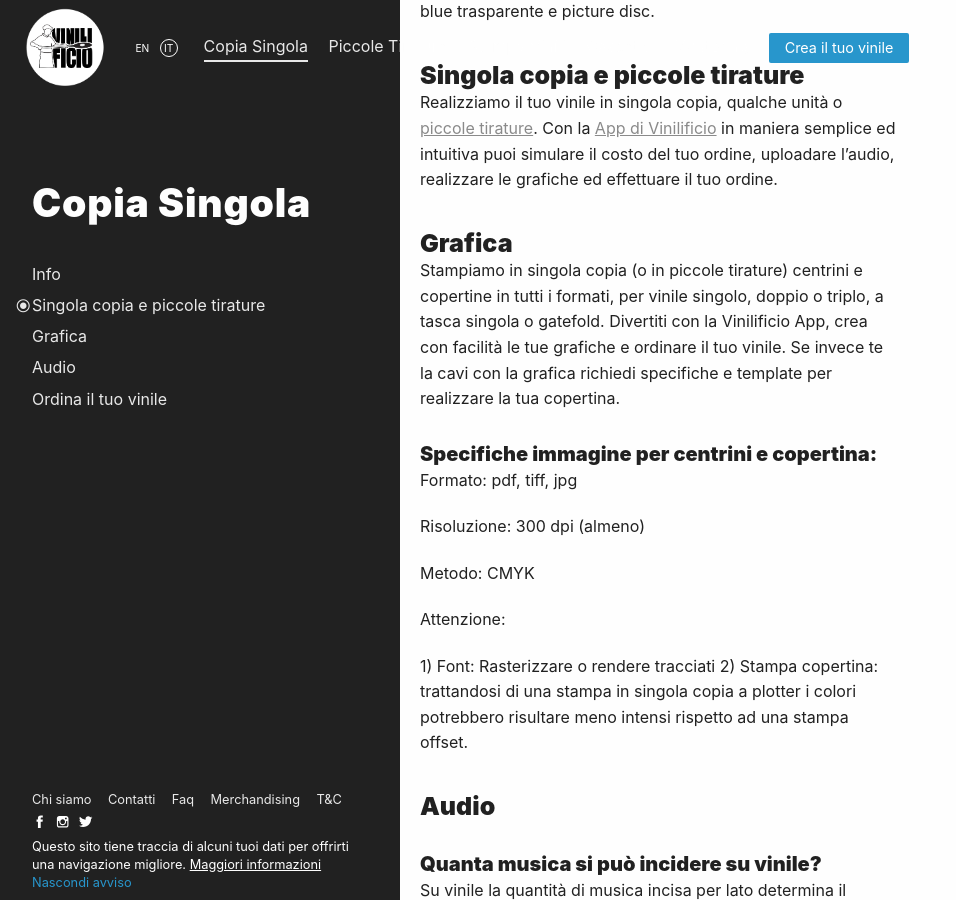
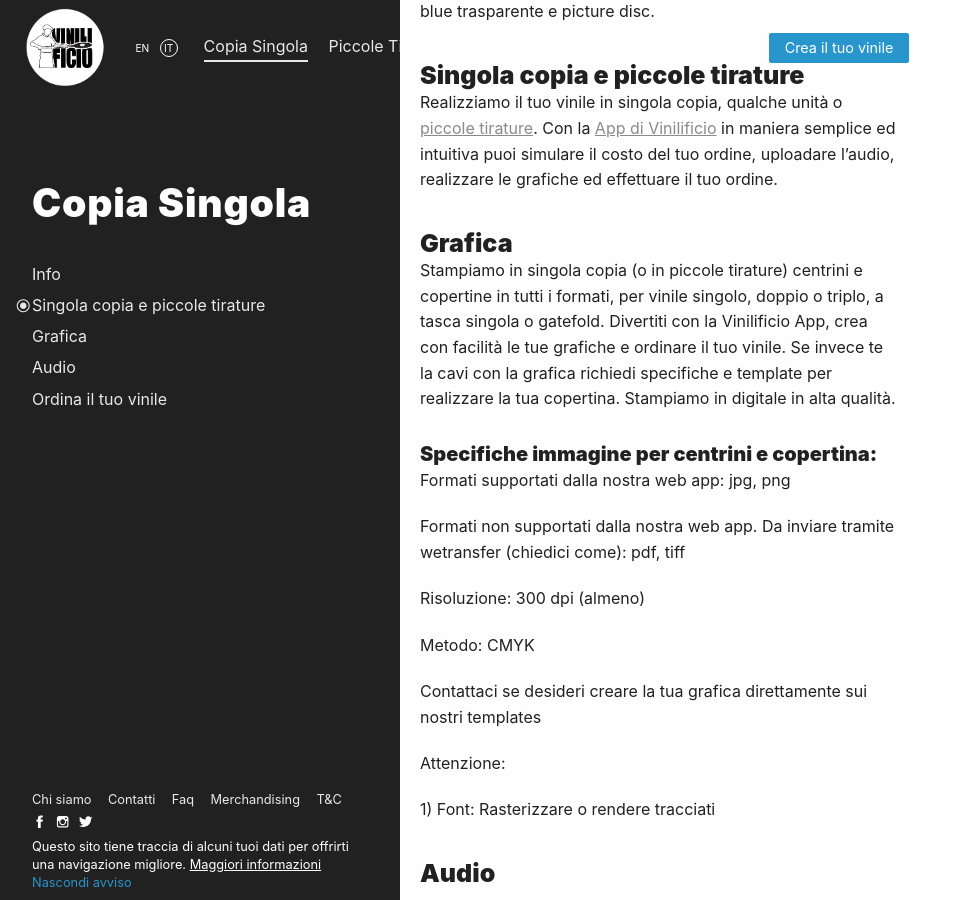
Before and after one commit to Vinilificio/vinilificio.com, a Jekyll site: the page built from _pages/copia-singola.md, in a window 1280 px wide and 900 px high, scrolled down 570 px. Shown: the whole window, without its empty margins (0-956 px from the left). Built offline with Jekyll 4.4.1, drawn with Linux system fonts in a browser that asks for light colours; nearby versions of some CDN libraries; comment, search, counter and statistics services are not loaded.

Commit message:
aggiornamento specifiche e stampa digitale

```diff
--- a/_pages/copia-singola.md
+++ b/_pages/copia-singola.md
@@ -32,19 +32,25 @@
 ### Grafica
 
 Stampiamo in singola copia (o in piccole tirature) centrini e copertine in tutti i formati, per vinile singolo, doppio o triplo, a tasca singola o gatefold. Divertiti con la Vinilificio App, crea con facilità le tue grafiche e ordinare il tuo vinile. Se invece te la cavi con la grafica richiedi specifiche e template per realizzare la tua copertina.
+Stampiamo in digitale in alta qualità.
 
 #### Specifiche immagine per centrini e copertina:
 
-Formato: pdf, tiff, jpg
+Formati supportati dalla nostra web app: jpg, png
+
+Formati non supportati dalla nostra web app. Da inviare tramite wetransfer (chiedici come): pdf, tiff
 
 Risoluzione: 300 dpi (almeno)
 
 Metodo: CMYK
 
+Contattaci se desideri creare la tua grafica direttamente sui nostri templates
+
 Attenzione:
 
 1) Font: Rasterizzare o rendere tracciati
-2) Stampa copertina: trattandosi di una stampa in singola copia a plotter i colori potrebbero risultare meno intensi rispetto ad una stampa offset.
+
+
 
 
 ### Audio
```
